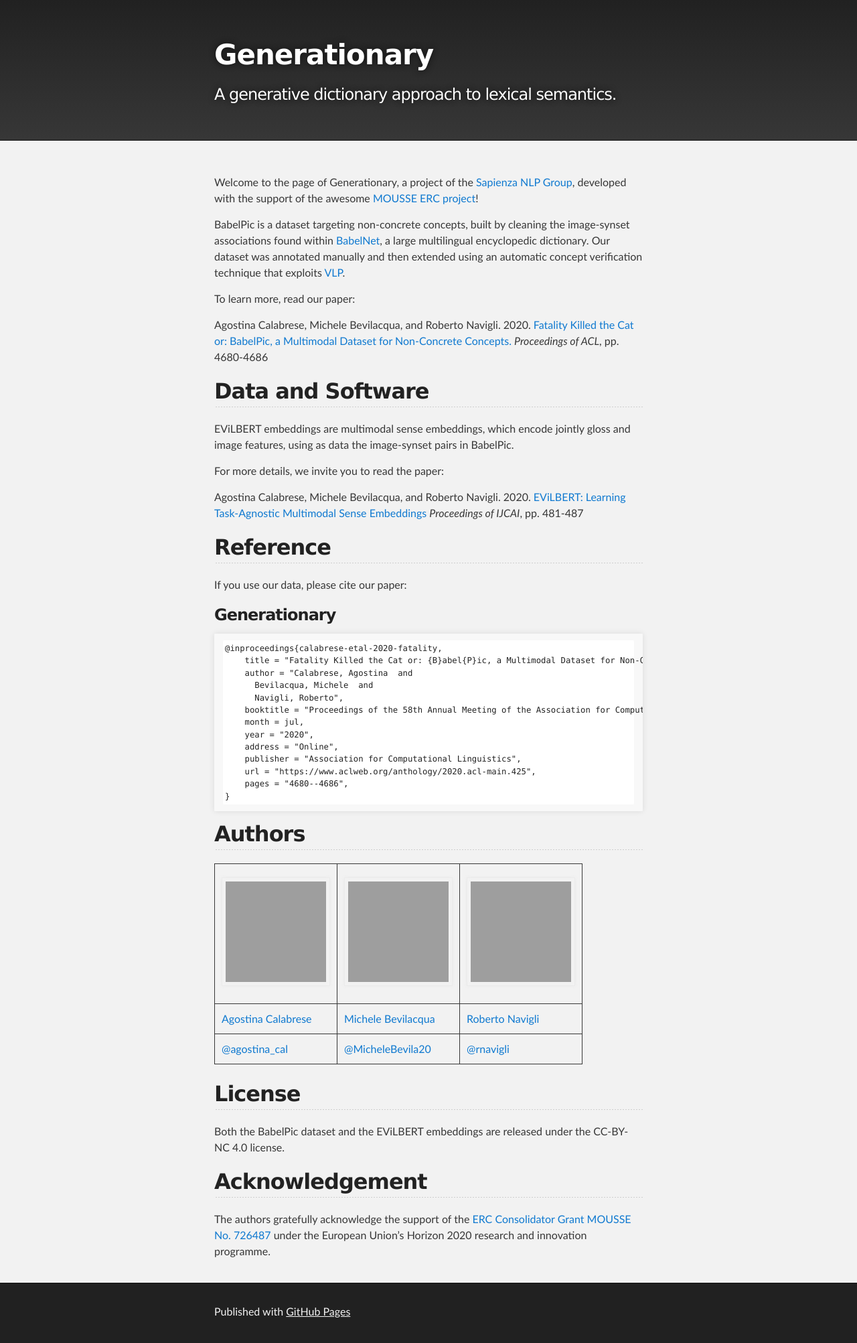
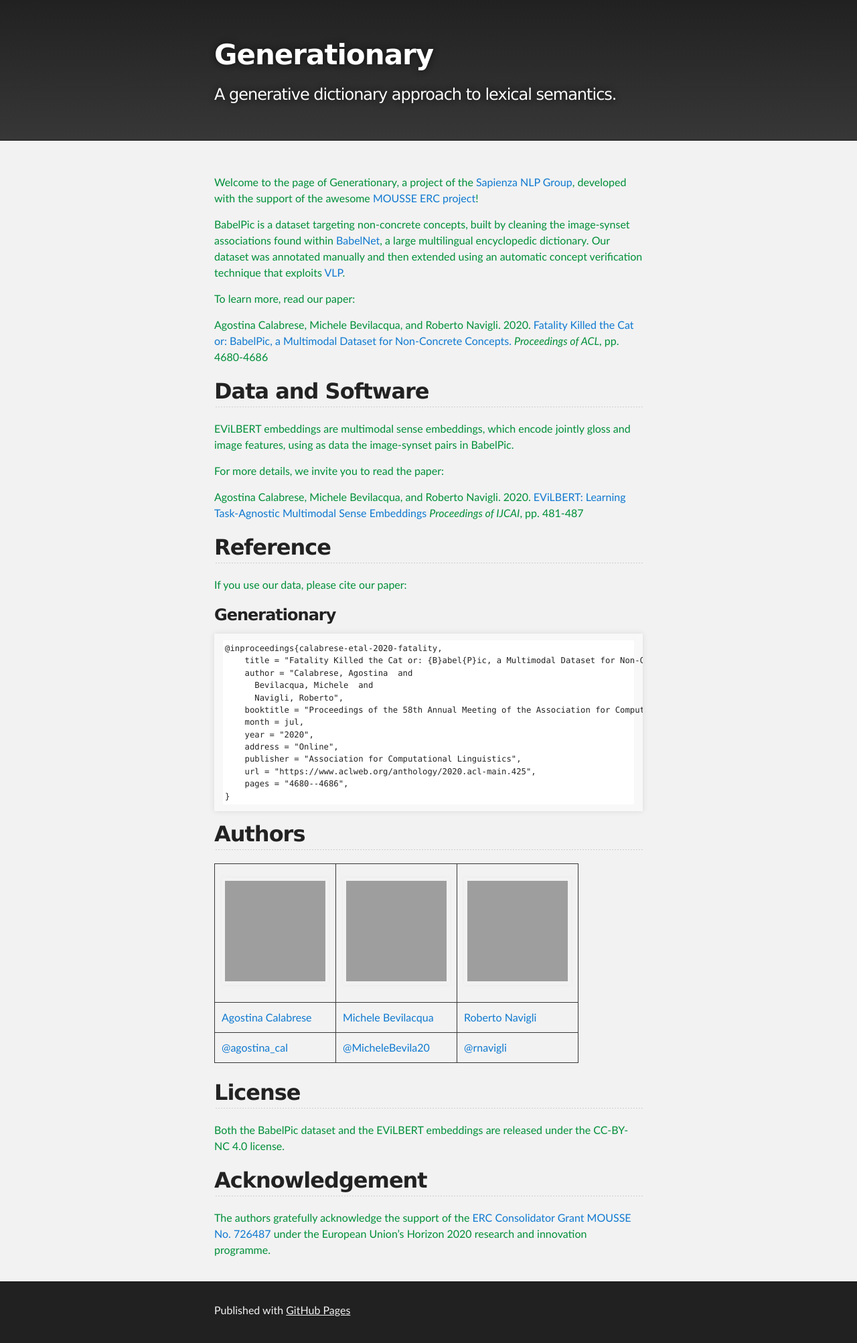
Before and after one commit to mbevila/generationary_web, a Jekyll site: the page built from index.md, in a window 1280 px wide. Shown: the whole page at 67% size. Built offline with Jekyll 4.4.1, drawn with Linux system fonts in a browser that asks for light colours; grey boxes are pictures that could not be loaded.

Commit message:
Update jekyll-theme-slate.scss

```diff
--- a/_sass/jekyll-theme-slate.scss
+++ b/_sass/jekyll-theme-slate.scss
@@ -45,7 +45,7 @@ Theme Styles
 
 body {
   box-sizing: border-box;
-  color:#373737;
+  color:#008F39;
   background: #212121;
   font-size: 16px;
   font-family: 'Myriad Pro', Calibri, Helvetica, Arial, sans-serif;
@@ -136,7 +136,7 @@ img {
   max-width: 739px;
   padding: 5px;
   margin: 10px 0 10px 0;
-  border: 1px solid #ebebeb;
+  border: 0px solid #ebebeb;
 
   box-shadow: 0 0 5px #ebebeb;
   -webkit-box-shadow: 0 0 5px #ebebeb;
```
